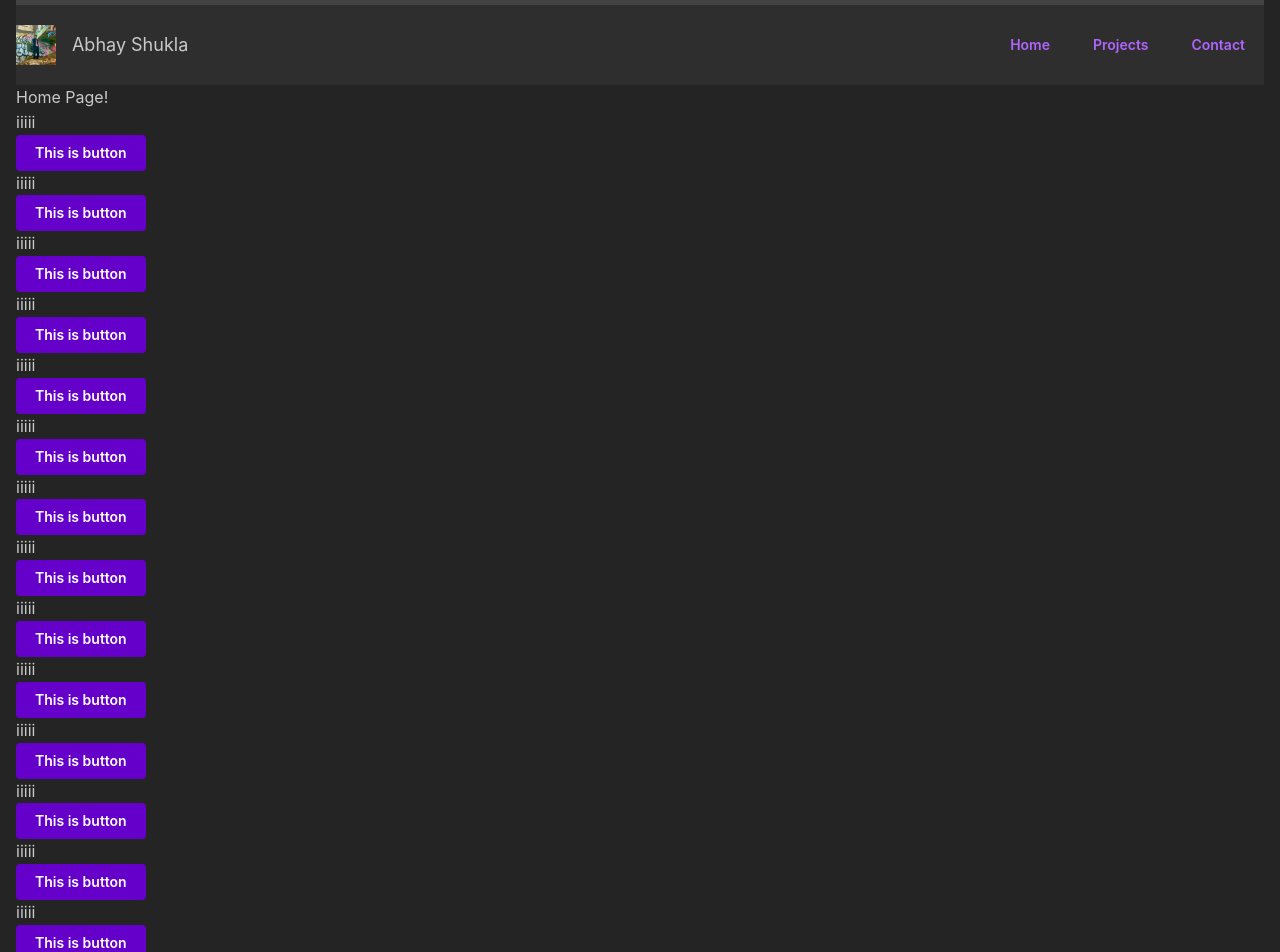
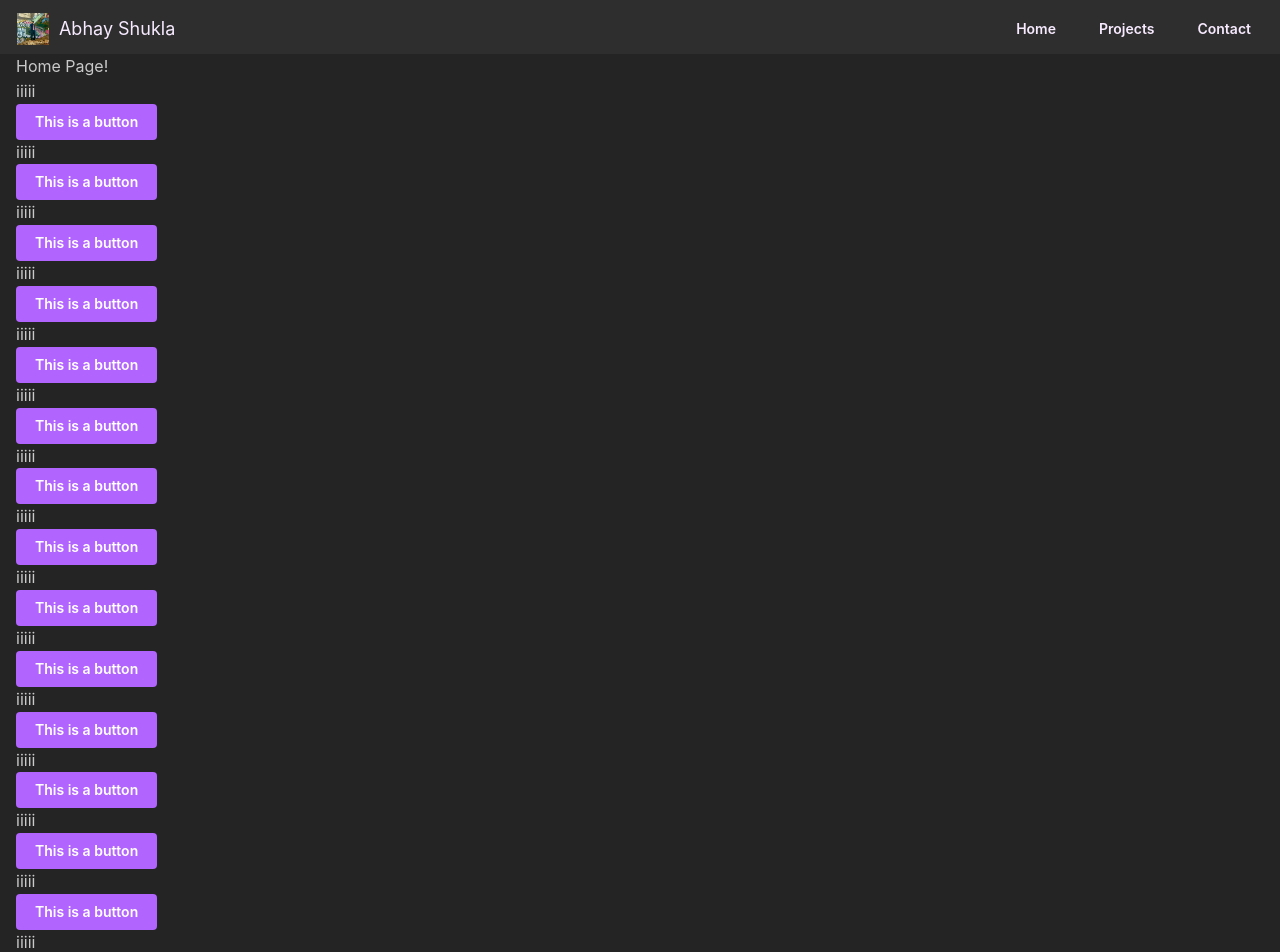
Before and after one commit to shuklabhay/shuklabhay.github.io, a React (Vite) app: page / in a window 1280 px wide. Shown: the top 952 px of the page. Built offline with nearby package versions, Linux system fonts and the light colour scheme.

Commit message:
page fixes, color fixes

```diff
--- a/src/App.tsx
+++ b/src/App.tsx
@@ -1,24 +1,20 @@
 import "@mantine/core/styles.css";
 import { Container, MantineProvider } from "@mantine/core";
-import { theme } from "./theme";
-import { BrowserRouter, Routes, Route } from "react-router-dom";
+import { theme } from "./utils/theme.ts";
+import { BrowserRouter } from "react-router-dom";
 
-import Landing from "./pages/Landing";
-import Projects from "./pages/Projects";
-import Contact from "./pages/Contact";
+import PageStack from "./pages/PageStack.tsx";
+import { Navbar } from "./components/Navbar.tsx";
 
 export default function App() {
   return (
     <MantineProvider theme={theme} defaultColorScheme="dark">
-      <Container size="100%" style={{}}>
-        <BrowserRouter>
-          <Routes>
-            <Route path="/" element={<Landing />} />
-            <Route path="/projects" element={<Projects />} />
-            <Route path="/contact" element={<Contact />} />
-          </Routes>
-        </BrowserRouter>
-      </Container>
+      <BrowserRouter>
+        <Navbar />
+        <Container size="sx">
+          <PageStack />
+        </Container>
+      </BrowserRouter>
     </MantineProvider>
   );
 }
--- a/src/components/Navbar.tsx
+++ b/src/components/Navbar.tsx
@@ -41,45 +41,55 @@ export function Navbar() {
   console.log(scrollProgress);
 
   return (
-    <div style={{ position: "sticky", top: 0, zIndex: 1000 }}>
-      <Progress value={scrollProgress} radius={0} style={{ height: "5px" }} />
+    <div
+      style={{
+        position: "sticky",
+        top: 0,
+        zIndex: 1000,
+      }}
+    >
+      <Progress
+        value={scrollProgress}
+        radius={0}
+        style={{ height: "5px", backgroundColor: theme.colors.dark[6] }}
+      />
 
-      <Container
-        size="sx"
-        px={0}
+      <div
         style={{
           display: "flex",
           justifyContent: "space-between",
           alignItems: "center",
-          height: "10vh",
+          paddingInline: 10,
+          paddingBlock: 6,
+          paddingBottom: 7,
           backgroundColor: theme.colors.dark[6],
         }}
       >
-        <Group
-          style={{ cursor: "pointer" }}
-          onClick={() => handleNavigation("/")}
+        <Button
+          onClick={() => {}}
+          variant="subtle"
+          style={{ paddingInline: 6 }}
         >
-          <Image src={mainPhoto} alt="Logo" width={40} height={40} />
-          <Text fz="h4">Abhay Shukla</Text>
-        </Group>
+          <Group gap="xs">
+            <Image src={mainPhoto} alt="Logo" width={32} height={32} />
+            <Text fz="h4">Abhay Shukla</Text>
+          </Group>
+        </Button>
 
         <Group gap={5} visibleFrom="xs">
-          <Button onClick={() => handleNavigation("/")} variant="subtle">
+          <Button onClick={() => {}} variant="subtle">
             Home
           </Button>
-          <Button
-            onClick={() => handleNavigation("/projects")}
-            variant="subtle"
-          >
+          <Button onClick={() => {}} variant="subtle">
             Projects
           </Button>
-          <Button onClick={() => handleNavigation("/contact")} variant="subtle">
+          <Button onClick={() => {}} variant="subtle">
             Contact
           </Button>
         </Group>
         <Burger opened={opened} onClick={toggle} hiddenFrom="xs" size="sm" />
         {/* make burger not have the animation, make it have like screen overlay with options or wtv */}
-      </Container>
+      </div>
     </div>
   );
 }
--- a/src/pages/Contact.tsx
+++ b/src/pages/Contact.tsx
@@ -5,7 +5,7 @@ export default function Contact() {
   return (
     <>
       <Text>Contact me!</Text>
-      <Text>iiiii</Text>
+      <Text>Contact info here</Text>
     </>
   );
 }
--- a/src/pages/Landing.tsx
+++ b/src/pages/Landing.tsx
@@ -1,45 +1,41 @@
-import { Button, Text, Progress, useMantineTheme } from "@mantine/core";
-import { useEffect, useState } from "react";
-import { Navbar } from "../components/Navbar";
+import { Button, Text } from "@mantine/core";
 
 export default function Landing() {
   return (
     <>
-      <Navbar />
-
       <Text>Home Page!</Text>
       <Text>iiiii</Text>
-      <Button>This is button</Button>
+      <Button>This is a button</Button>
       <Text>iiiii</Text>
-      <Button>This is button</Button>
+      <Button>This is a button</Button>
       <Text>iiiii</Text>
-      <Button>This is button</Button>
+      <Button>This is a button</Button>
       <Text>iiiii</Text>
-      <Button>This is button</Button>
+      <Button>This is a button</Button>
       <Text>iiiii</Text>
-      <Button>This is button</Button>
+      <Button>This is a button</Button>
       <Text>iiiii</Text>
-      <Button>This is button</Button>
+      <Button>This is a button</Button>
       <Text>iiiii</Text>
-      <Button>This is button</Button>
+      <Button>This is a button</Button>
       <Text>iiiii</Text>
-      <Button>This is button</Button>
+      <Button>This is a button</Button>
       <Text>iiiii</Text>
-      <Button>This is button</Button>
+      <Button>This is a button</Button>
       <Text>iiiii</Text>
-      <Button>This is button</Button>
+      <Button>This is a button</Button>
       <Text>iiiii</Text>
-      <Button>This is button</Button>
+      <Button>This is a button</Button>
       <Text>iiiii</Text>
-      <Button>This is button</Button>
+      <Button>This is a button</Button>
       <Text>iiiii</Text>
-      <Button>This is button</Button>
+      <Button>This is a button</Button>
       <Text>iiiii</Text>
-      <Button>This is button</Button>
+      <Button>This is a button</Button>
       <Text>iiiii</Text>
-      <Button>This is button</Button>
+      <Button>This is a button</Button>
       <Text>iiiii</Text>
-      <Button>This is button</Button>
+      <Button>This is a button</Button>
     </>
   );
 }
--- /dev/null
+++ b/src/pages/PageStack.tsx
@@ -0,0 +1,16 @@
+import { Navbar } from "../components/Navbar.tsx";
+
+import Landing from "./Landing.tsx";
+import Projects from "./Projects.tsx";
+import Contact from "./Contact.tsx";
+
+export default function PageStack() {
+  return (
+    <>
+      {/* make thing navbar buttons change page scroll locations for each page, so maybe make scrolling a like context thing ??? */}
+      <Landing />
+      <Projects />
+      <Contact />
+    </>
+  );
+}
--- a/src/pages/Projects.tsx
+++ b/src/pages/Projects.tsx
@@ -5,7 +5,7 @@ export default function Projects() {
   return (
     <>
       <Text>These are my projects!</Text>
-      <Text>iiiii</Text>
+      <Text>Put the project timeline stack thing here</Text>
     </>
   );
 }
--- a/src/theme.ts
+++ b/src/utils/theme.ts
@@ -2,6 +2,7 @@ import { createTheme } from "@mantine/core";
 
 export const theme = createTheme({
   primaryColor: "main",
+  primaryShade: 3,
   colors: {
     main: [
       "#f7eaff",
```
Also changed, not shown: src/pages/MainPage.tsx (deleted).
